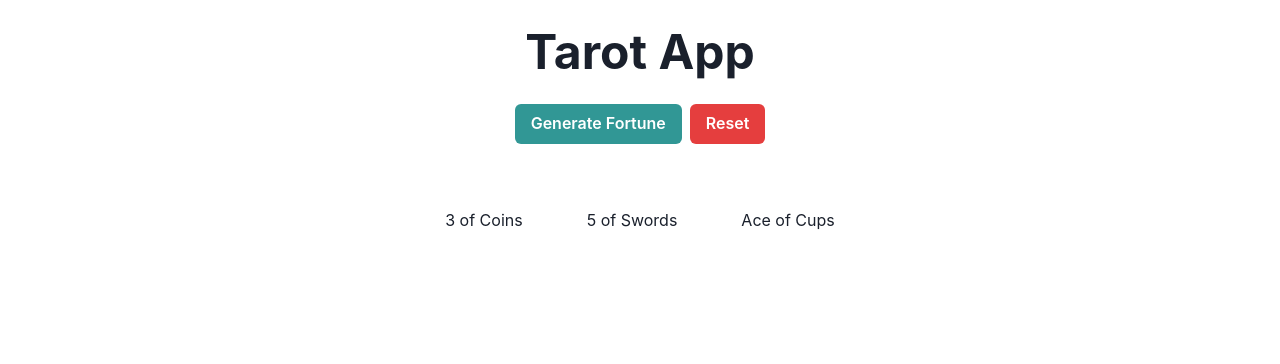
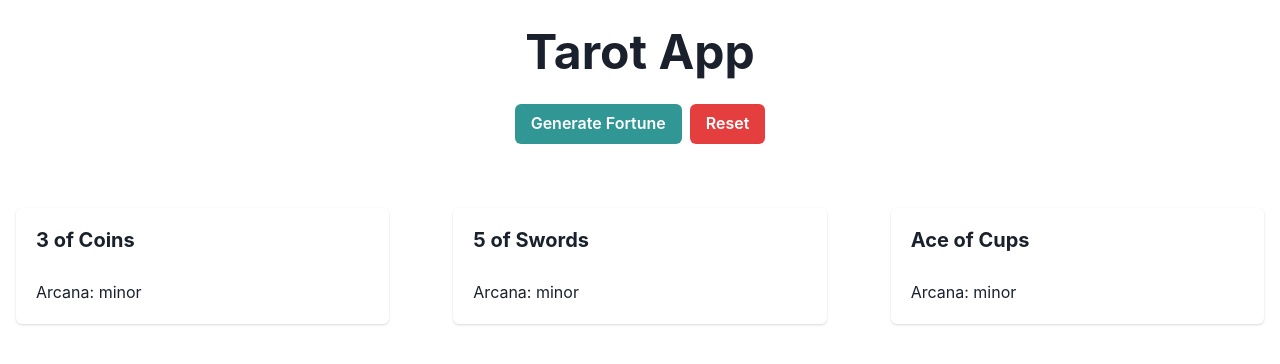
Before and after one commit to hurrmun/tarot-reader, a React (Vite) app: page / in a window 1280 px wide. Both pictures are taken after a click on the button "Generate Fortune". Shown: the top 364 px of the page. Built offline with nearby package versions, Linux system fonts and the light colour scheme.

Commit message:
enhanced card display for fortune

```diff
--- a/src/App.tsx
+++ b/src/App.tsx
@@ -57,9 +57,7 @@ const App = () => {
             showReset={showReset}
             resetFn={resetFortune}
           />
-          <Box>
-            <Table selectedCards={selectedCards} />
-          </Box>
+          <Table selectedCards={selectedCards} />
         </Box>
       </Container>
     </ChakraProvider>
--- a/src/components/Table.tsx
+++ b/src/components/Table.tsx
@@ -1,6 +1,14 @@
 import React from 'react';
 
-import { HStack, Text } from '@chakra-ui/react';
+import {
+  HStack,
+  Text,
+  Card as ChakraCard,
+  CardHeader,
+  CardBody,
+  CardFooter,
+  Heading,
+} from '@chakra-ui/react';
 import { Card } from '../utils/deck';
 
 interface TableProps {
@@ -11,7 +19,17 @@ export const Table = ({ selectedCards }: TableProps) => {
   return (
     <HStack justifyContent='center' spacing={16} marginTop={16}>
       {selectedCards.map((card) => {
-        return <Text key={card.title}>{card.title}</Text>;
+        return (
+          <ChakraCard key={card.title} width='100%'>
+            <CardHeader paddingBottom={2}>
+              <Heading size='md'>{card.title}</Heading>
+            </CardHeader>
+            <CardBody>
+              <Text>Arcana: {card.arcana}</Text>
+              <Text>{card.description.upright}</Text>
+            </CardBody>
+          </ChakraCard>
+        );
       })}
     </HStack>
   );
```
